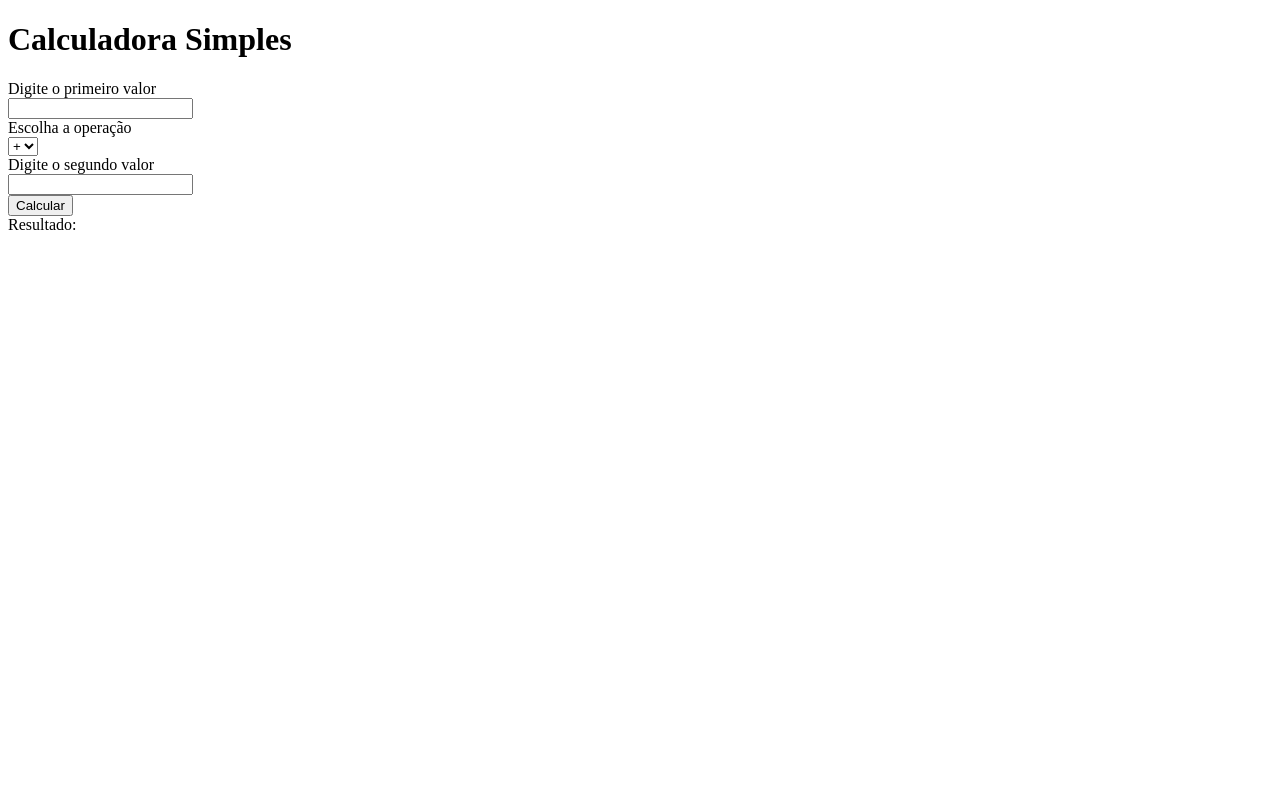
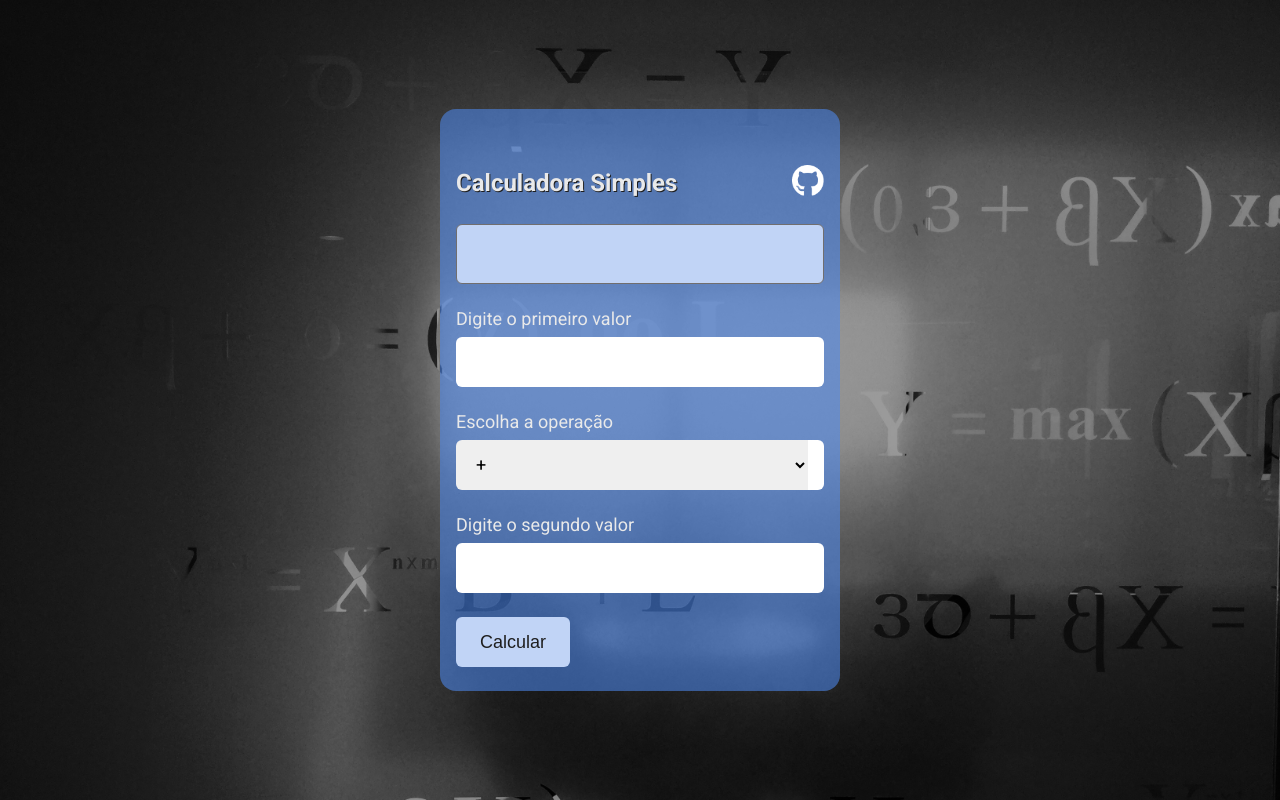
Before and after one commit to RodrigoGregis/simple-calculator, a plain HTML site: page index.html in a window 1280 px wide. Drawn offline with Linux system fonts and the light colour scheme.

Commit message:
style: add project structure and styling

```diff
--- a/index.html
+++ b/index.html
@@ -10,24 +10,36 @@
     <link rel="stylesheet" href="styles/main.css" />
 </head>
 
-<body>
+<body class="content">
 
+    <div class="content-calculator">
+
+        <header class="header">
             <!-- Título da página -->
-    <h1>
+            <h1 class="title-page">
                 Calculadora Simples
             </h1>
 
-    <form action="">
+            <a class="github" href="https://github.com/RodrigoGregis/simple-calculator" target="_blank"
+                title="Veja o repositório deste projeto no GitHub.">
+                <img src="./image/github-icon.png" alt="GitHub">
+            </a>
+        </header>
+
+        <!-- Exibição do resultado (Display) -->
+        <div id="display" class="display"></div>
+
+        <form class="calculator">
             <!-- Campo para colocar o valor 1 -->
-        <label>
-            <div>Digite o primeiro valor</div>
-            <input id="inputForm1" name="inputForm1" type="text" />
+            <label class="field">
+                <div class="description-field">Digite o primeiro valor</div>
+                <input id="inputForm1" class="input-style" name="input-form-1" type="number" />
             </label>
 
             <!-- Campo de seleção da operação matemática(+ - / *) -->
-        <label>
-            <div>Escolha a operação</div>
-            <select id="selectOperator" name="selectOperator">
+            <label class="field">
+                <div class="description-field">Escolha a operação</div>
+                <select id="selectOperator" class="input-style adjust-arrow-spacing" name="select-operator">
                     <option value="+">+</option>
                     <option value="-">-</option>
                     <option value="/">&div;</option>
@@ -36,22 +48,19 @@
             </label>
 
             <!-- Campo para colocar o valor 2 -->
-        <label>
-            <div>Digite o segundo valor</div>
-            <input id="inputForm2" name="inputForm2" type="text" />
+            <label class="field">
+                <div class="description-field">Digite o segundo valor</div>
+                <input id="inputForm2" class="input-style" name="input-form-2" type="number" />
             </label>
 
             <!-- Botão para executar o cálculo -->
-        <div>
-            <button type="submit">
+
+            <button class="button-calculate" id="buttonSubmit" type="submit">
                 Calcular
             </button>
-        </div>
+
         </form>
 
-    <!-- Exibição do resultado -->
-    <div>
-        Resultado:
     </div>
 
     <!-- Scripts -->
--- a/styles/main.css
+++ b/styles/main.css
@@ -0,0 +1,108 @@
+@import url('https://fonts.googleapis.com/css2?family=Roboto:ital,wght@0,100;0,300;0,400;0,500;0,700;0,900;1,100;1,300;1,400;1,500;1,700;1,900&display=swap');
+
+* {
+    box-sizing: border-box;
+}
+
+html,
+body {
+    width: 100%;
+    /* Serve para definir toda a altura da página */
+    height: 100%;
+}
+
+.content {
+    margin: 0px;
+    padding: 8px;
+    background-color: #00000061;
+    background-blend-mode: color;
+    background-image: url("../image/background.jpg");
+    background-repeat: no-repeat;
+    background-size: cover;
+    display: flex;
+    align-items: center;
+    justify-content: center;
+    flex-direction: column;
+    font-family: "Roboto", sans-serif;
+}
+
+.title-page {
+    color: #e9e9e9;
+    font-size: 24px;
+    text-shadow: 1px 1px #1e1e1e;
+    margin: 0px;
+}
+
+.github img {
+    width: 32px;
+}
+
+.content-calculator {
+    width: 100%;
+    max-width: 400px;
+    background: #4e89f18f;
+    padding: 56px 16px 24px;
+    border-radius: 16px;
+}
+
+.header {
+    display: flex;
+    justify-content: space-between;
+    align-items: center;
+    margin-bottom: 24px;
+}
+
+.display {
+    color: #1e1e1e;
+    background: #c1d4f6;
+    font-size: 32px;
+    height: 60px;
+    display: flex;
+    justify-content: center;
+    align-items: center;
+    border: 1px solid #716e6e;
+    border-radius: 6px;
+    margin-bottom: 24px;
+}
+
+.calculator {
+    font-size: 18px;
+    color: #1e1e1e;
+}
+
+.description-field {
+    margin-bottom: 8px;
+    color: #e9e9e9;
+}
+
+.field {
+    margin-bottom: 24px;
+    display: block;
+}
+
+.button-calculate {
+    font-size: 18px;
+    border-radius: 6px;
+    max-width: 400px;
+    height: 50px;
+    background: #c1d4f6;
+    color: #1e1e1e;
+    border: none;
+    padding: 0px 24px;
+}
+
+.input-style {
+    font-family: "Roboto", sans-serif;
+    width: 100%;
+    height: 50px;
+    border: none;
+    border-radius: 6px;
+    padding: 0px 16px;
+    font-size: 18px;
+    outline: none;
+}
+
+.adjust-arrow-spacing {
+    border-right: 16px solid #ffff;
+    padding-right: 0px;
+}
```
Also changed, not shown: image/background.jpg (added), image/github-icon.png (added). Lines whose indentation alone changed are shown as unchanged.
